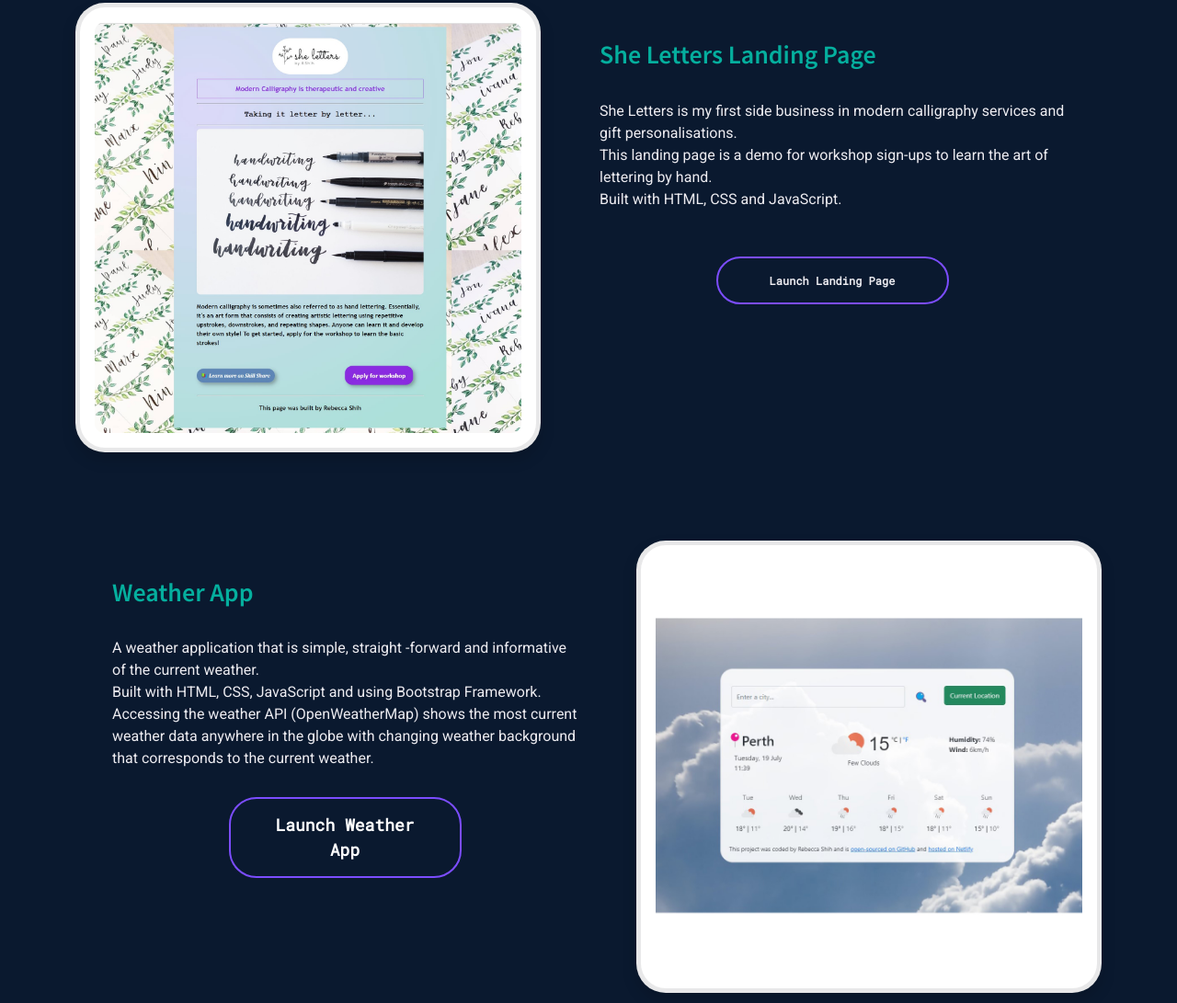
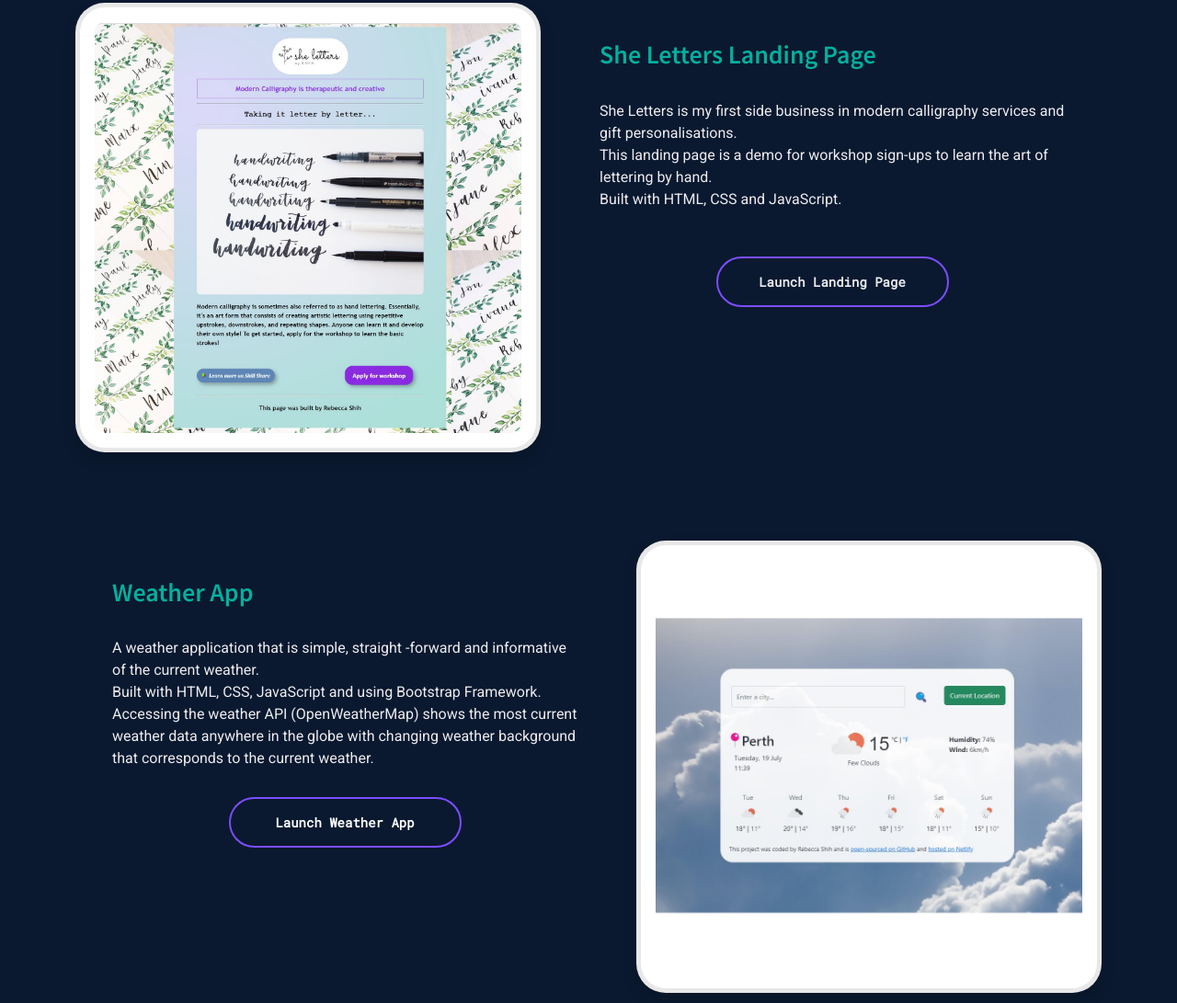
Before and after one commit to Shih-coding/Final-Portfolio-Project, a plain HTML site: page index.html in a window 1280 px wide. Shown: the part 545-1636 px from the top of the page at 92% size. Drawn offline with nearby package versions, Linux system fonts and the light colour scheme.

Commit message:
changed styling of button

```diff
--- a/styles/portfolio.css
+++ b/styles/portfolio.css
@@ -127,7 +127,7 @@ padding:0;
 
 .she-letters-link {
   font-family:'Roboto Mono', monospace;
-  font-size: 12px;
+  font-size: 14px;
   text-align: center;
     display:block;
     margin-top: 50px;
@@ -138,7 +138,7 @@ padding:0;
      color: var(--primary-color);
     font-weight: bold;
     border-radius: 30px;
-    padding: 15px 30px;
+    padding: 15px;
     text-decoration: none;
 }
 
@@ -148,7 +148,7 @@ padding:0;
 
 .weather-app-link {
    font-family:'Roboto Mono', monospace;
-    font-size: 18px;
+    font-size: 14px;
   display:block;
   text-align: center;
     margin-top: 30px;
@@ -161,7 +161,7 @@ padding:0;
     color: white;
     font-weight: bold;
     border-radius: 30px;
-    padding: 15px 30px;
+    padding: 15px;
     text-decoration: none;
 }
 
```
